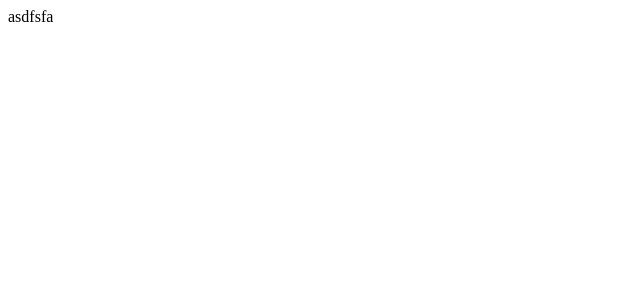
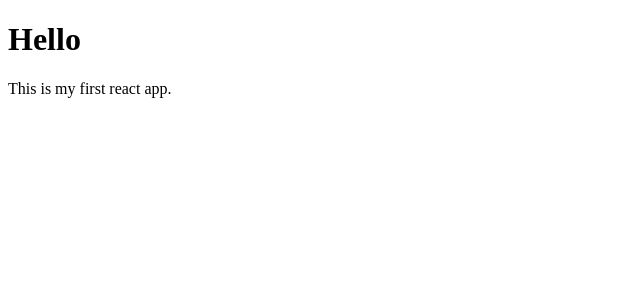
Before and after one commit to usernameSplash/movie_app_2020, a React (Create React App) app: page / in a window 1280 px wide. Shown: the top 300 px of the page, without its empty margins (0-640 px from the left). Built offline with nearby package versions, Linux system fonts and the light colour scheme.

Commit message:
Make "Hello, World" in react

```diff
--- a/src/App.js
+++ b/src/App.js
@@ -1,7 +1,12 @@
 import React from "react";
 
 function App() {
-  return <div className="App"> asdfsfa </div>;
+  return (
+    <div>
+      <h1>Hello</h1>
+      <p>This is my first react app.</p>
+    </div>
+  );
 }
 
 export default App;
```
